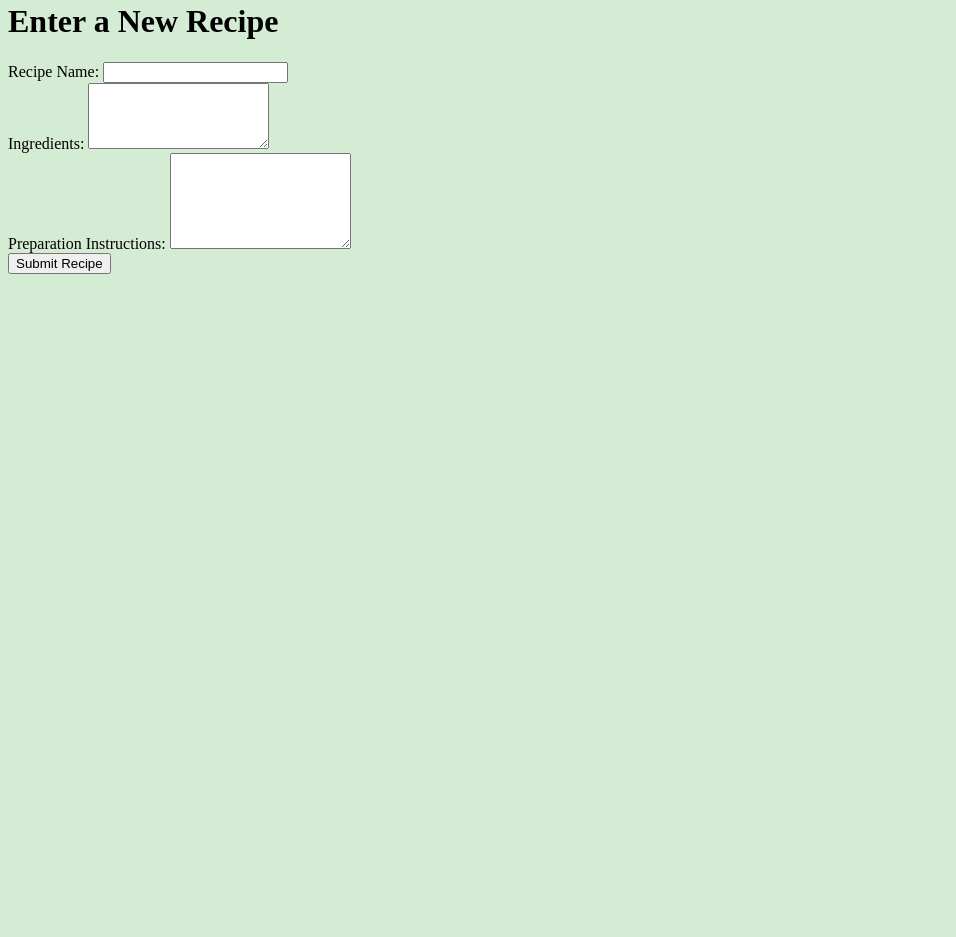
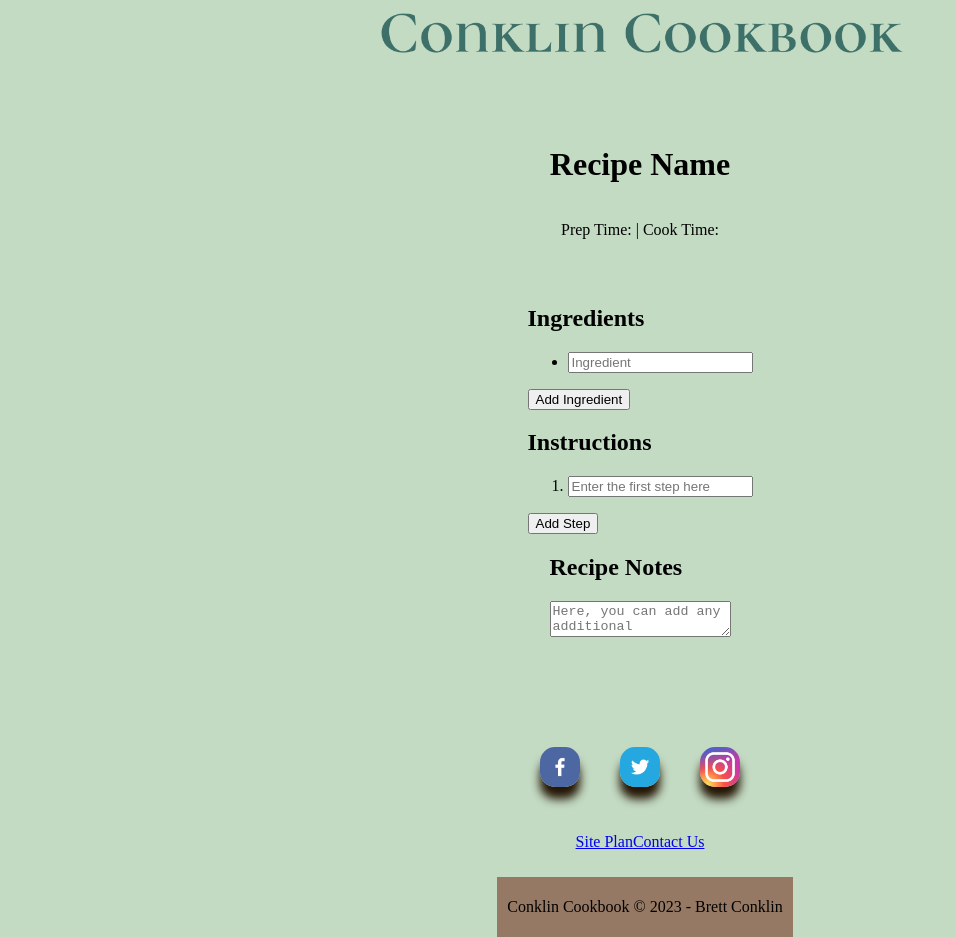
Before and after one commit to PanConklin/wdd130, a plain HTML site: page personal_site/addRecipe.html in a window 1280 px wide. Shown: the part 272-1209 px from the top of the page, without its empty margins (0-956 px from the left). Before the commit the page ends 800 px from the top, so only its background shows below. Drawn offline with Linux system fonts and the light colour scheme.

Commit message:
made edits for second page

```diff
--- a/personal_site/addRecipe.html
+++ b/personal_site/addRecipe.html
@@ -1,57 +1,105 @@
 <!DOCTYPE html>
-<html lang="en">
+<html>
   <head>
     <meta charset="UTF-8" />
-    <meta name="viewport" content="width=device-width, initial-scale=1.0" />
-    <title>Add a Recipe</title>
+    <title>Recipe Entry</title>
     <link rel="stylesheet" href="styles/addRecipeStylesheet.css" />
   </head>
   <body>
-    <!--HEADER SECTION-->
-    <header>
     <a href="index.html">
       <img
         class="logo"
         src="images/logo-transparent-png.png"
         alt="Cookbook Logo"
-          width="400px"
+        width="600px"
       />
     </a>
-    </header>
-    <!--COLOR SCHEME
-      #957964
-      #251605
-      #3D7068
-      #C3DAC3
-      #D5ECD4
+    <!--
+    <h1>Recipe Entry</h1>
+
+    <label><strong>Enter Your Recipe:</strong></label>
+
+    <label></label>
 -->
 
-    <!--MAIN SECTION-->
-    <h1>Enter a New Recipe</h1>
-    <form action="process_recipe.php" method="POST">
-      <label for="recipeName">Recipe Name:</label>
-      <input type="text" id="recipeName" name="recipeName" required />
+    <header>
+      <h1>Recipe Name</h1>
+      <p>
+        Prep Time: <span id="prep-time"></span> | Cook Time:
+        <span id="cook-time"></span>
+      </p>
+    </header>
+
+    <!--SECTION FOR THE FIRST BUTTON AND INGREDIENT LIST-->
+    <main>
+      <section id="ingredients">
+        <h2>Ingredients</h2>
+        <div id="input-container">
+          <ul id="ingredient-list">
+            <li>
+              <input id="ingredientBox" type="text" placeholder="Ingredient" />
               <br />
+            </li>
+          </ul>
+          <button id="addIngredientButton">Add Ingredient</button>
+        </div>
+      </section>
 
-      <label for="ingredients">Ingredients:</label>
+      <!--SECTION FOR THE SECOND BUTTON AND INSTRUCTION LIST-->
+      <section id="instructions">
+        <h2>Instructions</h2>
+        <div id="instruction-container">
+          <ol id="instruction-list">
+            <li>
+              <input type="text" placeholder="Enter the first step here" />
+            </li>
+          </ol>
+          <button id="addInstructionButton">Add Step</button>
+        </div>
+      </section>
+    </main>
+    <!--SECTION FOR THE TEXT ENTRY NOTES-->
+    <section id="notes">
+      <h2>Recipe Notes</h2>
+      <p>
         <textarea
-        id="ingredients"
-        name="ingredients"
-        rows="4"
-        required
+          placeholder="Here, you can add any additional information, tips, or variations for the recipe."
         ></textarea>
-      <br />
+      </p>
+    </section>
 
-      <label for="instructions">Preparation Instructions:</label>
-      <textarea
-        id="instructions"
-        name="instructions"
-        rows="6"
-        required
-      ></textarea>
-      <br />
+    <!--FOOTER SECTION FOR THE 2nd WEBPAGE-->
+    <footer>
+      <div class="social">
+        <a href="https://facebook.com" target="_blank"
+          ><img class="app" src="images/facebook.png" alt="fb icon" height="40"
+        /></a>
+        <a href="https://twitter.com" target="_blank">
+          <img
+            class="app"
+            src="images/twitter.png"
+            alt="twitter icon"
+            height="40"
+          />
+        </a>
+        <a href="https://instagram.com" target="_blank">
+          <img
+            class="app"
+            src="images/instagram.png"
+            alt="instagram icon"
+            height="40"
+          />
+        </a>
+      </div>
 
-      <input type="submit" value="Submit Recipe" />
-    </form>
+      <div class="final-links">
+        <p><a href="site-plan-rafting.html">Site Plan</a></p>
+        <p><a href="contactus.html">Contact Us</a></p>
+      </div>
+      <div class="bottom">
+        <p>Conklin Cookbook &copy; 2023 - Brett Conklin</p>
+      </div>
+    </footer>
+    <script src="scripts/final.js"></script>
   </body>
 </html>
--- /dev/null
+++ b/personal_site/scripts/final.js
@@ -0,0 +1,14 @@
+document.getElementById("addIngredientButton").addEventListener("click", function () {
+    const ingredientList = document.getElementById("ingredient-list");
+    const newInput = document.createElement("li");
+    newInput.innerHTML = '<input type="text" placeholder="Ingredient" /><br />';
+    ingredientList.appendChild(newInput);
+  });
+
+
+  document.getElementById("addInstructionButton").addEventListener("click", function () {
+    const instructionContainer = document.getElementById("instruction-list");
+    const newInput = document.createElement("li");
+    newInput.innerHTML = '<input type="text" placeholder="Enter the next step here" />';
+    instructionContainer.appendChild(newInput);
+});
--- a/personal_site/styles/addRecipeStylesheet.css
+++ b/personal_site/styles/addRecipeStylesheet.css
@@ -1,3 +1,90 @@
-body{
-    background-color: #D5ECD4;
+/* HEADER */
+header {
+    display: flex;
+    justify-content: center;
+    align-items: center; /* Center vertically */
+    flex-direction: column; /* Stack children vertically */
+    padding: 30px 0; /* Adjust top and bottom padding */
 }
+
+/* BODY */
+body {
+    background-color: #C3DAC3;
+    margin: 0;
+    display: flex;
+    flex-direction: column; /* Stack children vertically */
+    align-items: center; /* Center horizontally */
+    justify-content: center; /* Center vertically */
+    min-height: 100vh; /* Ensure the body takes up the full viewport height */
+}
+
+#space-box {
+    padding: 10px;
+    background-color: #3D7068;
+    margin: 0 auto; /* Center horizontally */
+    border: 4px solid #957964;
+    box-shadow: 0px 5px 10px #251605;
+}
+
+/* BUTTON LINKS */
+.button-box {
+    display: flex;
+    justify-content: center;
+    align-items: center;
+    flex-direction: column; /* Stack children vertically */
+}
+
+.button {
+    font-size: 70px;
+    padding: 40px;
+    margin: 70px 0;
+    border-radius: 50px;
+    width: 500px;
+    color: #251605;
+    background-color: #3D7068;
+    box-shadow: 0px 12px 10px #251605;
+    text-decoration: none;
+    cursor: pointer;
+    transition: transform 0.2s;
+}
+
+.button:hover {
+    transform: scale(1.2);
+}
+
+/* FOOTER SECTION */
+.social {
+    display: flex;
+    justify-content: center;
+}
+
+.social a {
+    font-size: 0;
+    padding: 20px;
+    padding-top: 90px;
+}
+
+.app {
+    border-radius: 15px;
+    box-shadow: 0px 12px 10px #251605;
+}
+
+.app:hover {
+    transform: scale(1.2);
+}
+
+.final-links {
+    color: #251605;
+    display: flex;
+    justify-content: center;
+    padding: 10px;
+}
+
+.bottom {
+    left: 0;
+    bottom: 0;
+    width: 100%;
+    padding: 5px;
+    text-align: center;
+    background-color: #957964;
+}
```
Also changed, not shown: personal_site/sandbox.html (added, +98 -0 lines). Lines whose indentation alone changed are shown as unchanged.
